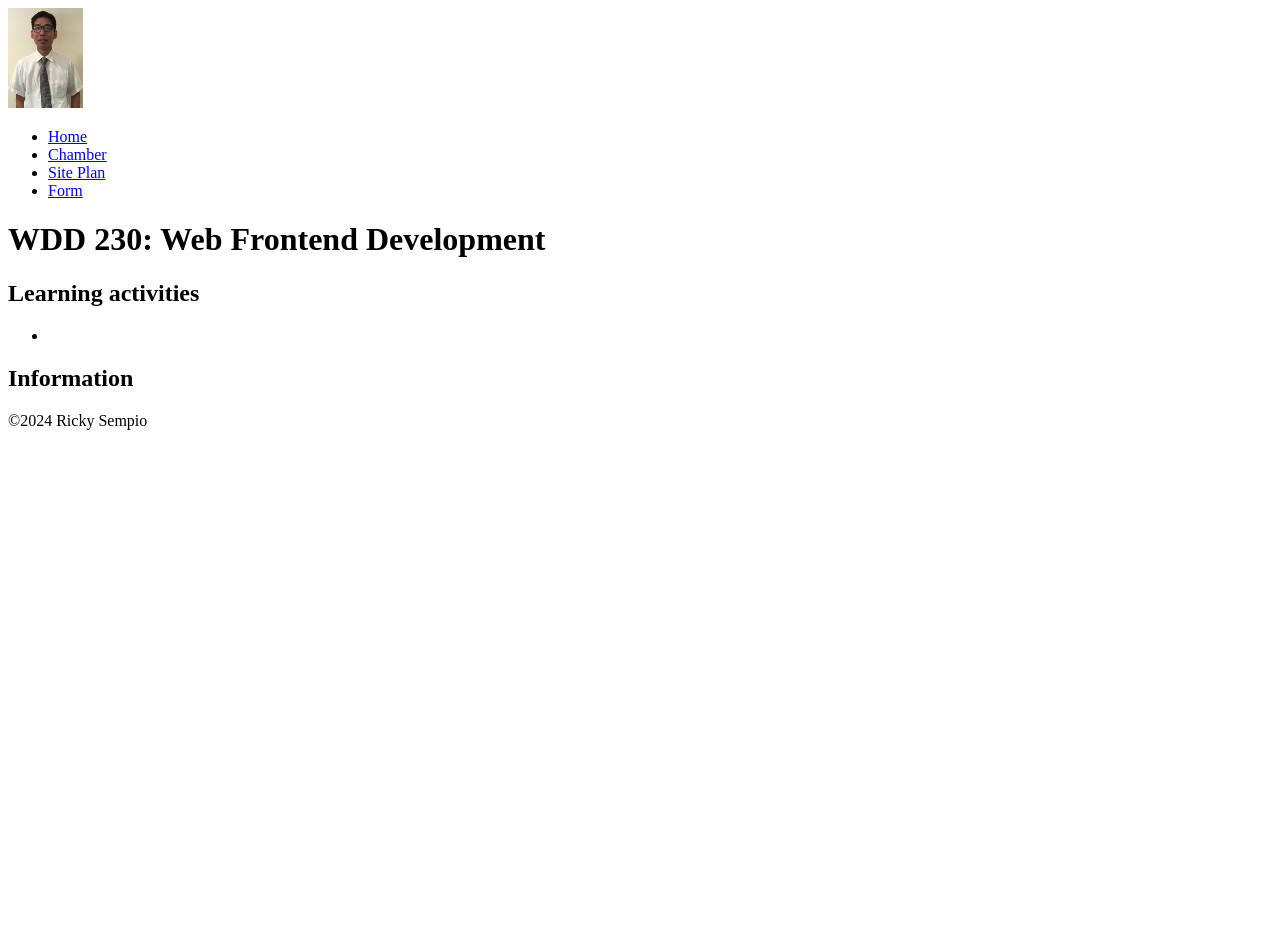
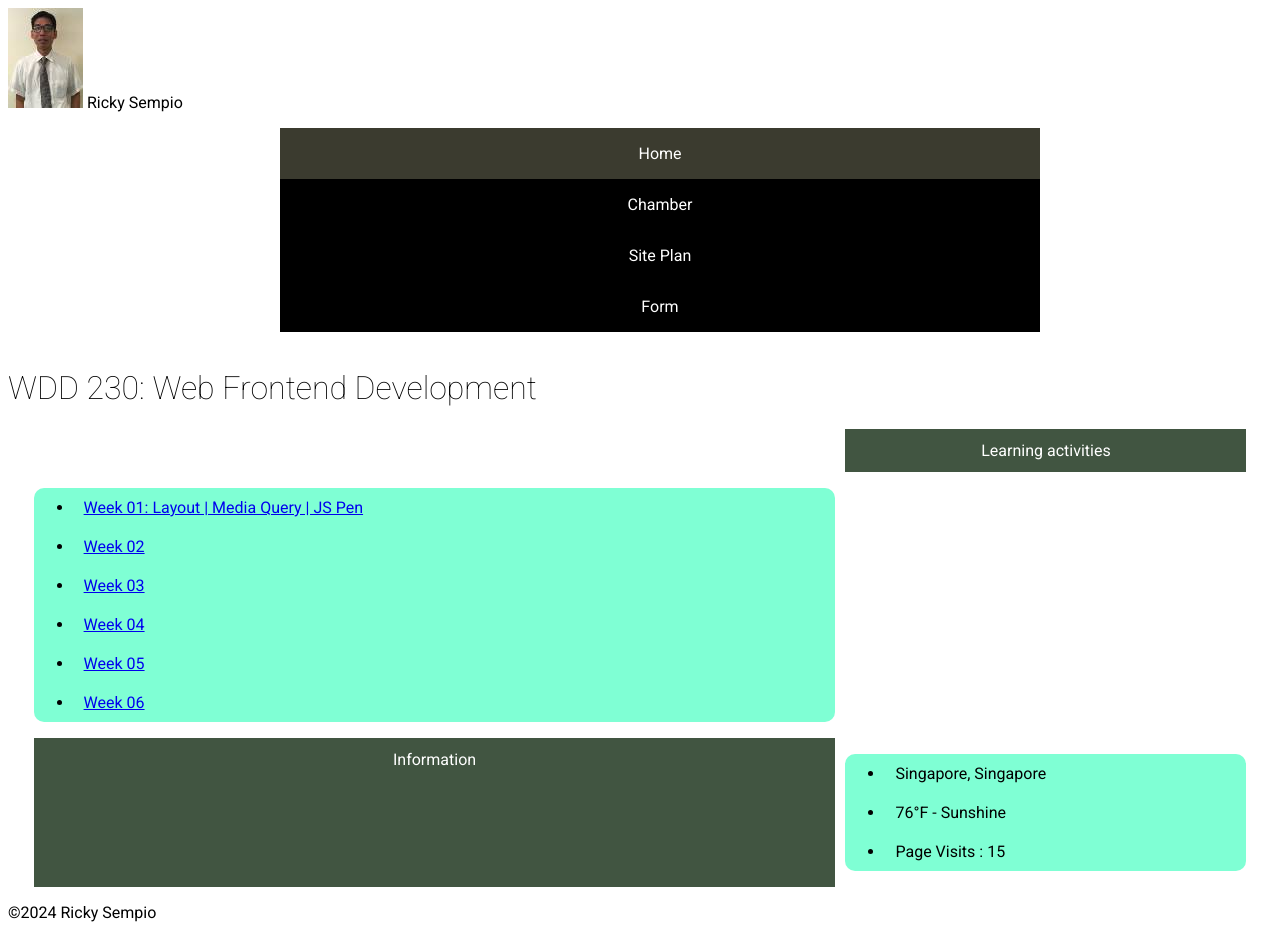
Before and after one commit to rickysempio/wdd230, a plain HTML site: page index.html in a window 1280 px wide. Before the commit the page ends 800 px from the top, so only its background shows below. Drawn offline with Linux system fonts and the light colour scheme.

Commit message:
updating homepage

```diff
--- a/index.html
+++ b/index.html
@@ -10,15 +10,18 @@
     <link rel="preconnect" href="https://fonts.googleapis.com">
     <link rel="preconnect" href="https://fonts.gstatic.com" crossorigin>
     <link href="https://fonts.googleapis.com/css2?family=Roboto:wght@100;400&display=swap" rel="stylesheet">
+    <link rel="stylesheet" href="styles/base.css">
+    <link rel="stylesheet" href="styles/larger.css">
 
 </head>
 <body>
     <header>
         <img src="images/profile-image.JPG" alt="Ricky Sempio profile" width="75" height="100">
+        <span>Ricky Sempio</span>
     </header>
     <nav>
         <ul>
-            <li class="active"><a href="index.html">Home</a></li>
+            <li><a class="active" href="index.html">Home</a></li>
             <li><a href="#">Chamber</a></li>
             <li><a href="#">Site Plan</a></li>
             <li><a href="#">Form</a></li>
@@ -26,14 +29,26 @@
     </nav>
     <main>
         <h1>WDD 230: Web Frontend Development</h1>
-        <section class="card"></section>
-            <h2>Learning activities</h2>
-            <ul>
-                <li ><a href="#"> </a></li>
-            </ul>
+        <div class="larger">
+            <section class="card"></section>
+                <span>Learning activities</span>
+                <ul>
+                    <li ><a href="#">Week 01: Layout | Media Query | JS Pen </a></li>
+                    <li ><a href="#">Week 02 </a></li>
+                    <li ><a href="#">Week 03 </a></li>
+                    <li ><a href="#">Week 04 </a></li>
+                    <li ><a href="#">Week 05 </a></li>
+                    <li ><a href="#">Week 06 </a></li>
+                </ul>
 
-        <section class="card"></section>
-            <h2>Information</h2>
+            <section class="card"></section>
+                <span>Information</span>
+                <ul>
+                    <li>Singapore, Singapore</li>
+                    <li>76°F - Sunshine</li>
+                    <li>Page Visits : 15</li>
+                </ul>
+        <div>
     </main>
     <footer>
         <p>&copy2024 Ricky Sempio</p>
--- a/styles/base.css
+++ b/styles/base.css
@@ -1,21 +1,41 @@
-* {box-sizing: border-box};
+/* {box-sizing: border-box};*/
 
-*nav{
- background-color: #36454f;
- margin:auto;
- max-width: 800px;
+/*{
+    margin:0;
+    padding:0;
+    box-sizing:border-box;
+}*/
+
+
+
+nav {
+    display:grid;
+    grid-template-columns: repeat 3fr;
+    /*background-color: #4c3a3a;*/
+    margin:auto;
+    max-width: 800px;
 }
 
-*nav ul{}
-*nav a{
-    display: block;
+nav ul{
+    list-style-type: none;
+
+}
+nav a {
+    display:flex;
     color:#fff;
     text-align: center;
     padding: 1rem;
     text-decoration: none;
+    background-color: black;
+    justify-content: center;
 }
-.active {
-    color:yellow;
+
+nav a:hover {
+    background-color: rgb(92, 92, 64);
+}
+
+nav .active {
+background-color:rgb(59, 59, 47);
 }
 
 
@@ -28,3 +48,37 @@ Body {
 h1{
     font-weight: 100;
 }
+
+.larger{
+    display: grid;
+    /*grid-template-columns: 2fr 1fr;*/
+    margin: 1rem 2vw;
+}
+
+.larger section{
+    /*border:1px solid #0a0c0a;*/
+    /*background-color: #23304f;*/
+    /*border-radius: 10px;*/
+    overflow:hidden;
+    margin: 1rem 0;
+}
+
+.larger span{
+    background-color: #415541;
+    color:#fff;
+    text-align:center;
+    padding: .75rem 0;
+    display: block;
+}
+
+
+.larger li{
+    padding: 10px
+
+}
+
+
+.larger ul{
+    background-color: aquamarine;
+    border-radius: 10px;
+}
--- a/styles/larger.css
+++ b/styles/larger.css
@@ -1,6 +1,8 @@
-@media (min-width: 640px){
-*nav ul{
-    display: flex
-};
+@media only screen and (min-width: 60rem) {
+    .larger {
+        display: grid;
+        grid-template-columns:2fr 1fr;
+        column-gap: 10px;
+    }
 
 }
--- a/week01/styles/media-query-large.css
+++ b/week01/styles/media-query-large.css
@@ -4,4 +4,12 @@ header{
     color:white;
 }
 
-@media screen and (min-width: 500px)
+@media screen and (min-width: 500px){
+    nav ul {
+        display: flex;
+
+    }
+    nav ul li {
+        flex: 1 1 100%;
+    }
+}
```
Also changed, not shown: week01/holygrail.html (+1 -0 lines).
